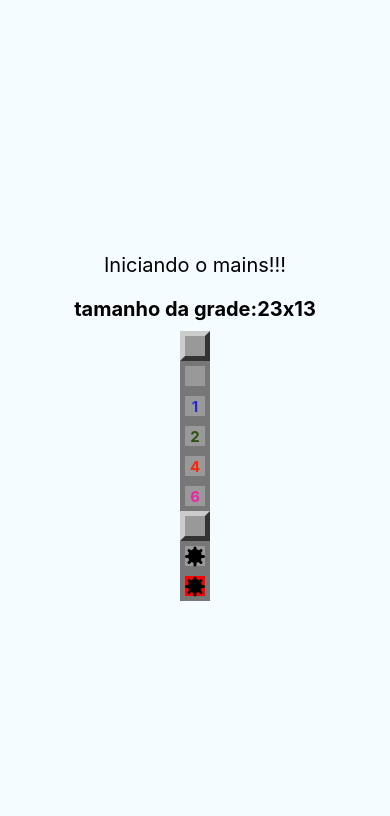
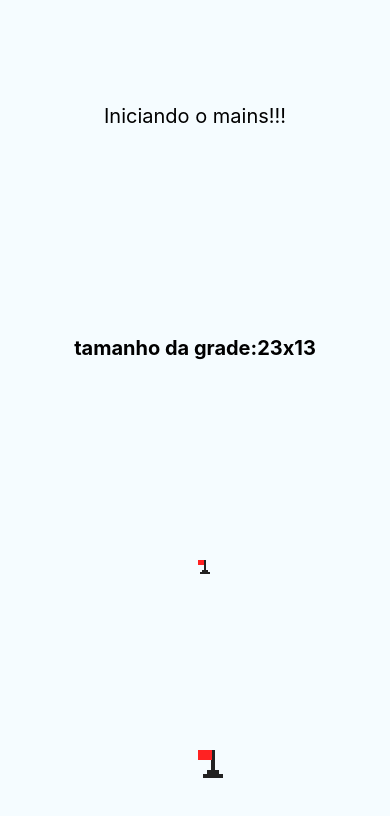
Before and after one commit to GersonDantas/Mine_CampoMinado-minefield-, a React Native app: screen / in a window 390 px wide. Shown: the top 816 px of the page. Built offline with nearby package versions, Linux system fonts and the light colour scheme.

Commit message:
criação as opçõe do campo e a flag. Além da função de criação do tabuleiro

```diff
--- a/App.js
+++ b/App.js
@@ -2,6 +2,7 @@ import React, {Component} from 'react';
 import {StyleSheet, View, Text} from 'react-native';
 import params from './src/params';
 import Field from './src/components/Field';
+import Flag from './src/components/Flag';
 
 export default class App extends Component {
   render() {
@@ -12,7 +13,7 @@ export default class App extends Component {
           <Text style={styles.instructions}>
             tamanho da grade:{params.getRowAmount()}x{params.getColumnsAmaunt()}
           </Text>
-          <Field />
+          {/* <Field />
           <Field opened />
           <Field opened nearMines={1} />
           <Field opened nearMines={2} />
@@ -21,6 +22,10 @@ export default class App extends Component {
           <Field mined />
           <Field mined opened />
           <Field mined opened exploded />
+          <Field flagget />
+          <Field flagget opened /> */}
+          <Flag />
+          <Flag bigger />
         </View>
       </>
     );
@@ -30,7 +35,8 @@ export default class App extends Component {
 const styles = StyleSheet.create({
   container: {
     flex: 1,
-    justifyContent: 'center',
+    // justifyContent: 'center',
+    justifyContent: 'space-around',
     alignItems: 'center',
     backgroundColor: '#f5fcff',
   },
--- a/src/components/Field.js
+++ b/src/components/Field.js
@@ -2,9 +2,10 @@ import React from 'react';
 import {View, StyleSheet, Text} from 'react-native';
 import params from '../params';
 import Mine from './Mine';
+import Flag from './Flag';
 
 export default props => {
-  const {mined, opened, nearMines, exploded} = props;
+  const {mined, opened, nearMines, exploded, flagget} = props;
   const styleField = [styles.field];
   if (opened) {
     styleField.push(styles.opened);
@@ -12,7 +13,10 @@ export default props => {
   if (exploded) {
     styleField.push(styles.exploded);
   }
-  if (styleField.length === 1) {
+  if (flagget) {
+    styleField.push(styles.flagget);
+  }
+  if (!opened && !exploded) {
     styleField.push(styles.regular);
   }
 
@@ -40,6 +44,7 @@ export default props => {
         false
       )}
       {mined && opened ? <Mine /> : false}
+      {flagget && !opened ? <Flag /> : false}
     </View>
   );
 };
--- /dev/null
+++ b/src/components/Flag.js
@@ -0,0 +1,73 @@
+import React from 'react';
+import {View, StyleSheet} from 'react-native';
+
+export default props => {
+  return (
+    <View style={styles.container}>
+      <View
+        style={[styles.flagpole, props.bigger ? styles.flagpoleBigger : null]}
+      />
+      <View style={[styles.flag, props.bigger ? styles.flagBigger : null]} />
+      <View style={[styles.base1, props.bigger ? styles.base1Bigger : null]} />
+      <View style={[styles.base2, props.bigger ? styles.base2Bigger : null]} />
+    </View>
+  );
+};
+
+const styles = StyleSheet.create({
+  container: {
+    marginTop: 2,
+  },
+  flagpole: {
+    position: 'absolute',
+    height: 14,
+    width: 2,
+    backgroundColor: '#222',
+    marginLeft: 9,
+  },
+  flag: {
+    position: 'absolute',
+    height: 5,
+    width: 6,
+    backgroundColor: '#F22',
+    marginLeft: 3,
+  },
+  base1: {
+    position: 'absolute',
+    height: 2,
+    width: 6,
+    backgroundColor: '#222',
+    marginLeft: 7,
+    marginTop: 10,
+  },
+  base2: {
+    position: 'absolute',
+    height: 2,
+    width: 10,
+    backgroundColor: '#222',
+    marginLeft: 5,
+    marginTop: 12,
+  },
+  flagpoleBigger: {
+    height: 28,
+    width: 4,
+    marginLeft: 16,
+  },
+  flagBigger: {
+    height: 10,
+    width: 14,
+    marginLeft: 3,
+  },
+  base1Bigger: {
+    height: 4,
+    width: 12,
+    marginTop: 20,
+    marginLeft: 12,
+  },
+  base2Bigger: {
+    height: 4,
+    width: 20,
+    marginLeft: 8,
+    marginTop: 24,
+  },
+});
```
Also changed, not shown: src/functions.js (added, +46 -0 lines).
